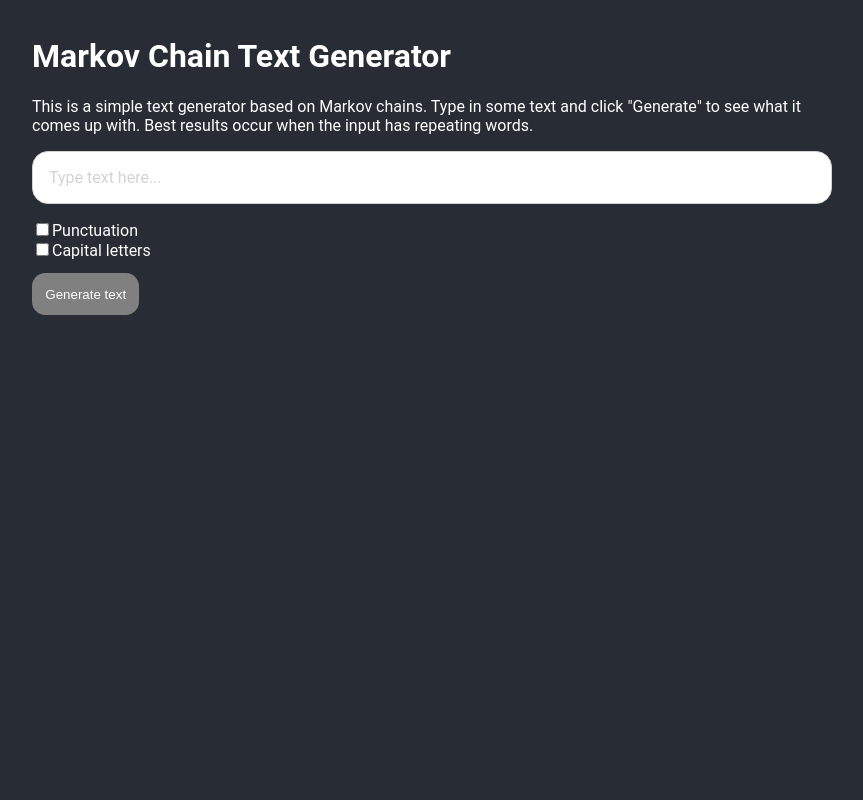
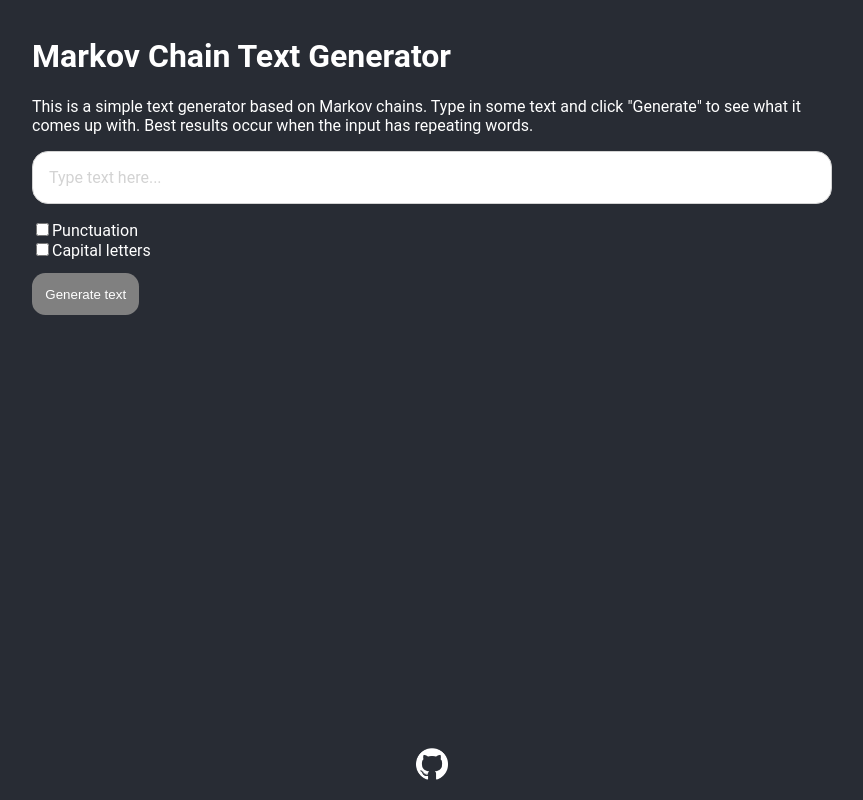
Before and after one commit to nomomon/markov-chain-text, a React (Create React App) app: page / in a window 1280 px wide. Shown: the whole page, without its empty margins (208-1071 px from the left). Built offline with nearby package versions, Linux system fonts and the light colour scheme.

Commit message:
add link to github

```diff
--- a/public/index.html
+++ b/public/index.html
@@ -39,5 +39,15 @@
       To begin the development, run `npm start` or `yarn start`.
       To create a production bundle, use `npm run build` or `yarn build`.
     -->
+        <footer>
+            <a href="https://github.com/nomomon/markov-chain-text">
+                <img
+                    src="%PUBLIC_URL%/github-logo.png"
+                    alt="View on GitHub"
+                    width="32"
+
+                    />
+            </a>
+        </footer>
     </body>
 </html>
--- a/src/index.css
+++ b/src/index.css
@@ -11,3 +11,12 @@ code {
   font-family: source-code-pro, Menlo, Monaco, Consolas, 'Courier New',
     monospace;
 }
+
+footer{
+    position: fixed;
+    left: 0;
+    bottom: 0;
+    width: 100%;
+    text-align: center;
+    margin-bottom: 1em;
+}
```
Also changed, not shown: public/github-logo.png (added).
